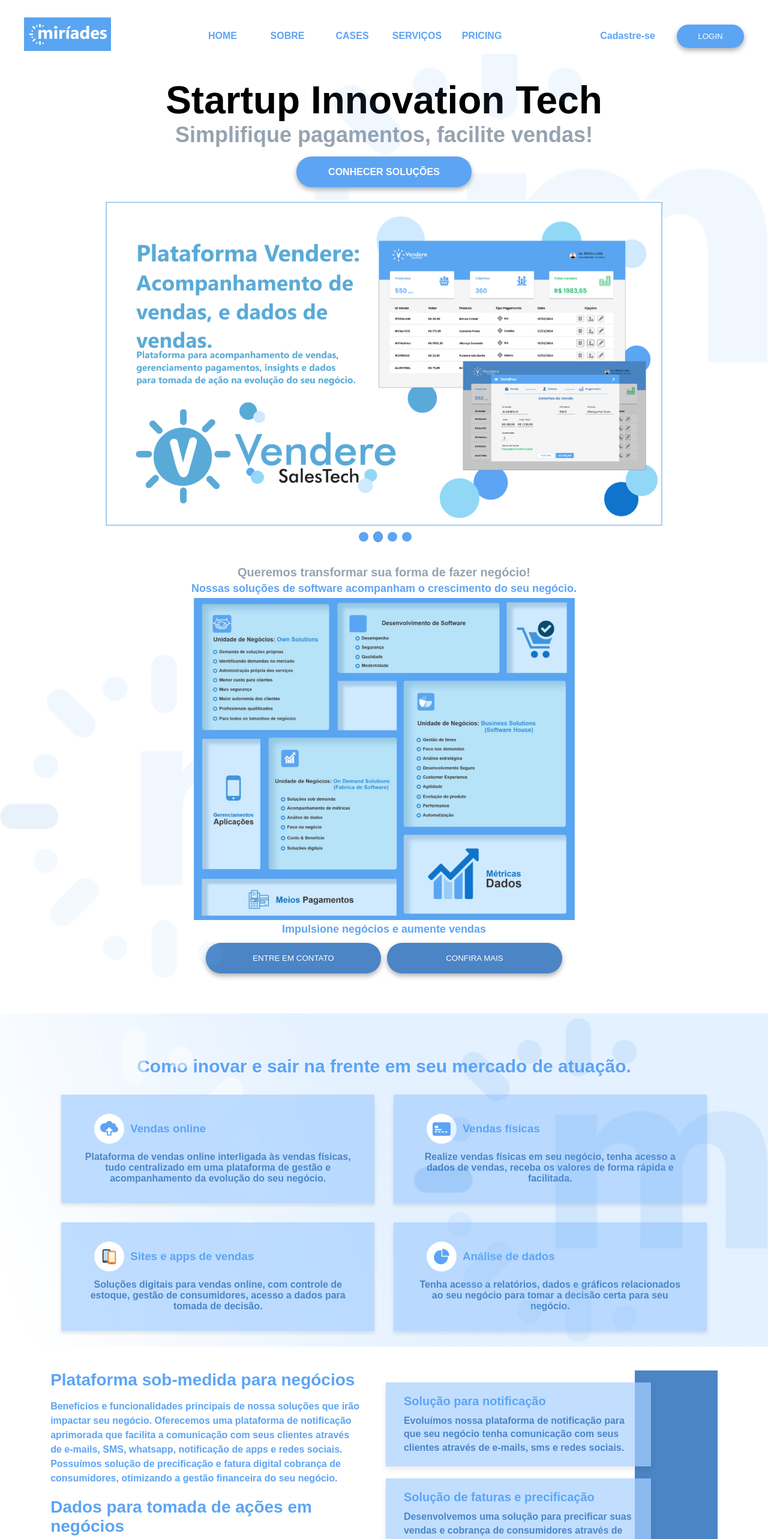
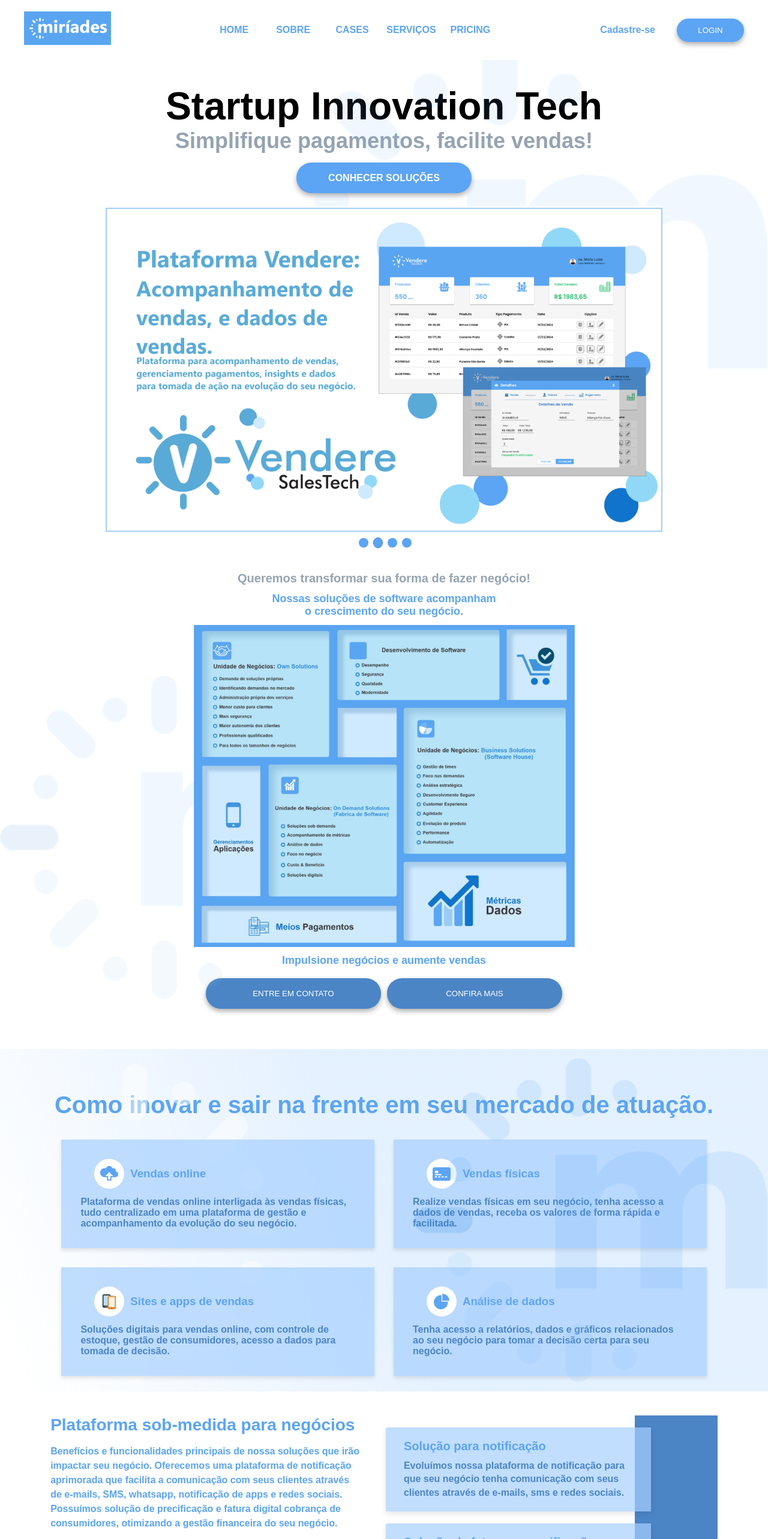
Before and after one commit to souzarogih/miriades-site, a React (Create React App) app: page / in a window 1280 px wide. Shown: the top 2566 px of the page at 60% size. Built offline with nearby package versions, Linux system fonts and the light colour scheme.

Commit message:
fix: mudança nos espaçamentos

```diff
--- a/src/core/components/navbar/index.tsx
+++ b/src/core/components/navbar/index.tsx
@@ -1,14 +1,30 @@
 import React, { useState } from "react";
+import { Link, useNavigate } from "react-router-dom";
 import "./styles.scss";
 import logo from "../../../assets/images/miriades-logo.svg";
-import { Link } from "react-router-dom";
 
 export const Navbar: React.FC = () => {
   const [isMenuOpen, setIsMenuOpen] = useState(false);
+  const navigate = useNavigate();
 
   const toggleMenu = () => {
     setIsMenuOpen(!isMenuOpen);
   };
+
+  const scrollToSection = (sectionId: string) => {
+    navigate('/');
+    setTimeout(() => {
+      const section = document.getElementById(sectionId);
+      if (section) {
+        section.scrollIntoView({
+          behavior: 'auto',
+          block: 'start',
+          inline: 'nearest'
+        });
+      }
+    }, 100);
+  };
+
 
   return (
     <nav className="navbar">
@@ -18,14 +34,15 @@
 
       <section className={`navbar__menu ${isMenuOpen ? "navbar__menu--open" : ""}`}>
         <Link className="navbar__menu--options" to="/">HOME</Link>
-        <Link className="navbar__menu--options" to="/sobre">SOBRE</Link>
-        <Link className="navbar__menu--options" to="/cases">CASES</Link>
-        <Link className="navbar__menu--options" to="/servicos">SERVIÇOS</Link>
-        <Link className="navbar__menu--options" to="/pricing">PRICING</Link>
+        <a className="navbar__menu--options" onClick={() => scrollToSection('sobre')}>SOBRE</a>
+        <a className="navbar__menu--options" onClick={() => scrollToSection('cases')}>CASES</a>
+        <a className="navbar__menu--options" onClick={() => scrollToSection('servicos')}>SERVIÇOS</a>
+        <Link className="navbar__menu--options" to={"/pricing"}>PRICING</Link>
       </section>
 
       <section className="navbar__buttons">
-        <Link to="/register">        <button className="navbar__buttons--register">Cadastre-se</button>
+        <Link to="/register">
+          <button className="navbar__buttons--register">Cadastre-se</button>
         </Link>
         <button className="navbar__buttons--login">LOGIN</button>
       </section>
--- a/src/core/components/navbar/styles.scss
+++ b/src/core/components/navbar/styles.scss
@@ -1,13 +1,12 @@
 @import "../../../scss/index.scss";
 .navbar {
     width: 100%;
-    height: 60px;
+    height: 100px;
     display: flex;
     justify-content: space-between;
     align-items: center;
-    margin-top: 30px;
     position: relative;
-    background-color: white;
+    background-color: $ids-white;
     padding-left: 40px;
     padding-right: 40px;
     position: relative;
@@ -17,12 +16,11 @@
     @media (max-width: 880px) {
       padding-left: 20px;
       padding-right: 20px;
-      padding-bottom: 20px;
-      height: 50px;
+      height: 80px;
     }
 
     &__menu {
-      width: 45%;
+      width: 41%;
       display: flex;
       align-self: center;
       align-items: center;
@@ -34,17 +32,17 @@
 
       @media (max-width: 880px) {
         position: absolute;
-        top: 40px;
+        top: 80px;
         left: 0;
         width: 100%;
         flex-direction: column;
-        background-color: white;
+        background-color: $ids-white;
         max-height: 0;
         overflow: hidden;
       }
 
       &--open {
-        background-color: white;
+        background-color: $ids-white;
         opacity: 1;
         position: absolute;
         z-index: 1;
@@ -52,8 +50,6 @@
       }
 
       &--options {
-        padding-left: 10px;
-        padding-right: 10px;
         width: 100%;
         display: flex;
         text-decoration: none;
@@ -126,7 +122,7 @@
       flex-direction: column;
       cursor: pointer;
       position: relative;
-      z-index: 10;
+      z-index: 1;
 
 
       @media (max-width: 880px) {
--- a/src/core/modules/home/pages/index.tsx
+++ b/src/core/modules/home/pages/index.tsx
@@ -1,4 +1,4 @@
-import React from 'react';
+import React, { useRef } from 'react';
 import Footer from '../../../components/footer';
 import { Navbar } from '../../../components/navbar';
 import background from "../../../../assets/images/miriades-bg.svg";
@@ -18,6 +18,11 @@
 import { AiFillPieChart } from "react-icons/ai";
 
 export const Home: React.FC = () => {
+    const slideDescriptionRef = useRef<HTMLElement>(null);
+
+    const scrollToSlideDescription = () => {
+        slideDescriptionRef.current?.scrollIntoView({ behavior: 'smooth' });
+    };
 
     const OPTIONS: EmblaOptionsType = { dragFree: true, loop: true }
     const images = [
@@ -48,9 +53,9 @@
                 </div>
 
 
-                <section className="home__content--slide--description">
+                <section className="home__content--slide--description" id="sobre">
                     <h2>Queremos transformar sua forma de fazer negócio!</h2>
-                    <h1>Nossas soluções de software acompanham o crescimento do seu negócio.</h1>
+                    <h1 >Nossas soluções de software acompanham <br/> o crescimento do seu negócio.</h1>
                     <img src={background} className="home__content--slide--description--background" alt="" />
                     <img src={solutions} className="home__content--slide--description--solutions" alt="" />
                     <h1>Impulsione negócios e aumente vendas</h1>
@@ -61,7 +66,7 @@
 
                 </section>
 
-                <section className="home__content--inovation--description">
+                <section className="home__content--inovation--description" id="servicos">
                     <img src={bgLeft} className="home__content--inovation--description--background--left" alt="" />
                     <img src={bgRight} className="home__content--inovation--description--background--right" alt="" />
 
@@ -73,7 +78,7 @@
                                 <h3>Vendas online</h3>
                             </div>
 
-                            <p>Plataforma de vendas online interligada às vendas físicas, tudo centralizado em uma plataforma de gestão e
+                            <p id='cases'>Plataforma de vendas online interligada às vendas físicas, tudo centralizado em uma plataforma de gestão e
                                 acompanhamento da evolução do seu negócio.</p>
                         </div>
                         <div className="home__content--inovation--card">
--- a/src/core/modules/home/pages/styles.scss
+++ b/src/core/modules/home/pages/styles.scss
@@ -67,6 +67,7 @@
                 padding: 20px;
                 background-color: #A6D0FFB2;
                 box-shadow: 0px 4px 10px rgba(0, 0, 0, 0.1);
+
             }
 
             &-content{
@@ -127,6 +128,11 @@
             align-items: center;
             justify-content: center;
             flex-direction: column;
+
+
+            p{
+                text-align: start;
+            }
         }
         &--inovation--icon{
             display: flex;
@@ -144,7 +150,7 @@
             position: relative;
             background: linear-gradient(247.05deg, rgba(166, 208, 255, 0.3) 50.06%, rgba(255, 255, 255, 0.3) 96.83%);
             margin-top: 29px;
-            gap: 5px;
+            gap: 10px;
             display: flex;
             flex-direction: column;
             align-items: center;
@@ -190,15 +196,12 @@
                 margin-top: 71px;
                 font-weight: 700;
                 color: $ids-blue;
-                font-size: 16px;
+                font-size: 40px;
 
                 @media (max-width: 600px) {
                     margin-top: 31px;
                 }
 
-                @media (min-width: 600px) {
-                    font-size: 30px;
-                }
             }
 
             &--background--left {
@@ -310,7 +313,7 @@
 
         &--slide--description {
             margin-top: 19px;
-            gap: 5px;
+            gap: 12px;
             display: flex;
             flex-direction: column;
             align-items: center;
@@ -383,7 +386,7 @@
               }
 
               @media (min-width: 1440px) {
-                font-size: 30px;
+                font-size: 40px;
               }
             }
 
--- a/src/core/modules/register/page/styles.scss
+++ b/src/core/modules/register/page/styles.scss
@@ -18,13 +18,13 @@
             flex-direction: column;
             justify-content: center;
             align-items: center;
-            padding: 20px;
+            padding: 40px;
             gap: 20px;
             background-color: $ids-white;
-            margin: 20px;
+            margin: 30px;
 
             @media (max-width: 768px) {
-                padding: 10px;
+                padding: 5px;
 
             }
 
@@ -49,7 +49,7 @@
             display: flex;
             justify-content: center;
             align-items: flex-start;
-            gap: 20px;
+            gap: 35px;
             flex-direction: row;
 
             @media (max-width: 768px) {
@@ -126,6 +126,10 @@
                     font-size: 24px;
                     line-height: 36px;
                     color: $ids-white;
+
+                    @media (max-width: 480px) {
+                        font-size: 18px;
+                    }
                 }
 
                 button {
```
Also changed, not shown: src/assets/fonts/M_PLUS_1p/OFL.txt (deleted).
